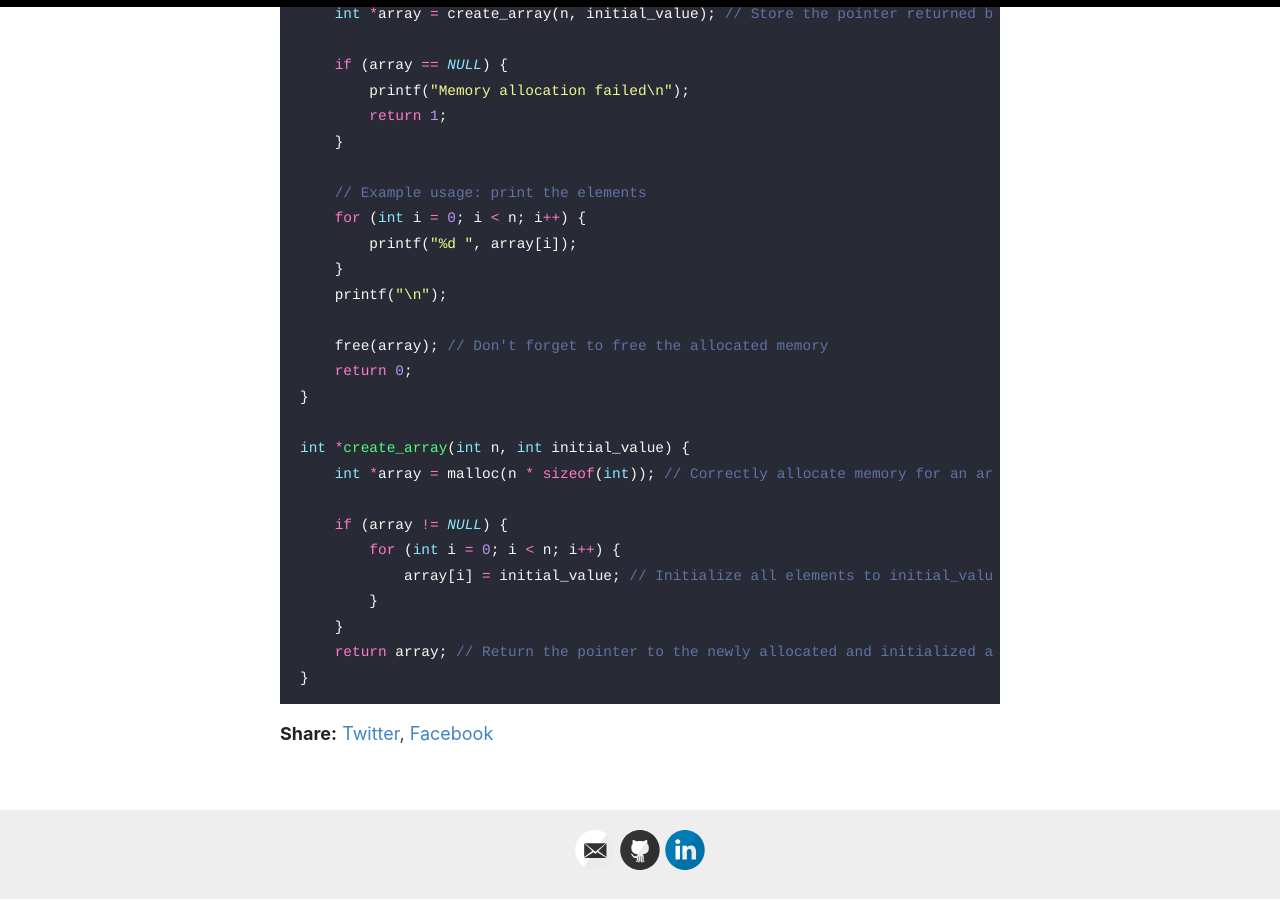
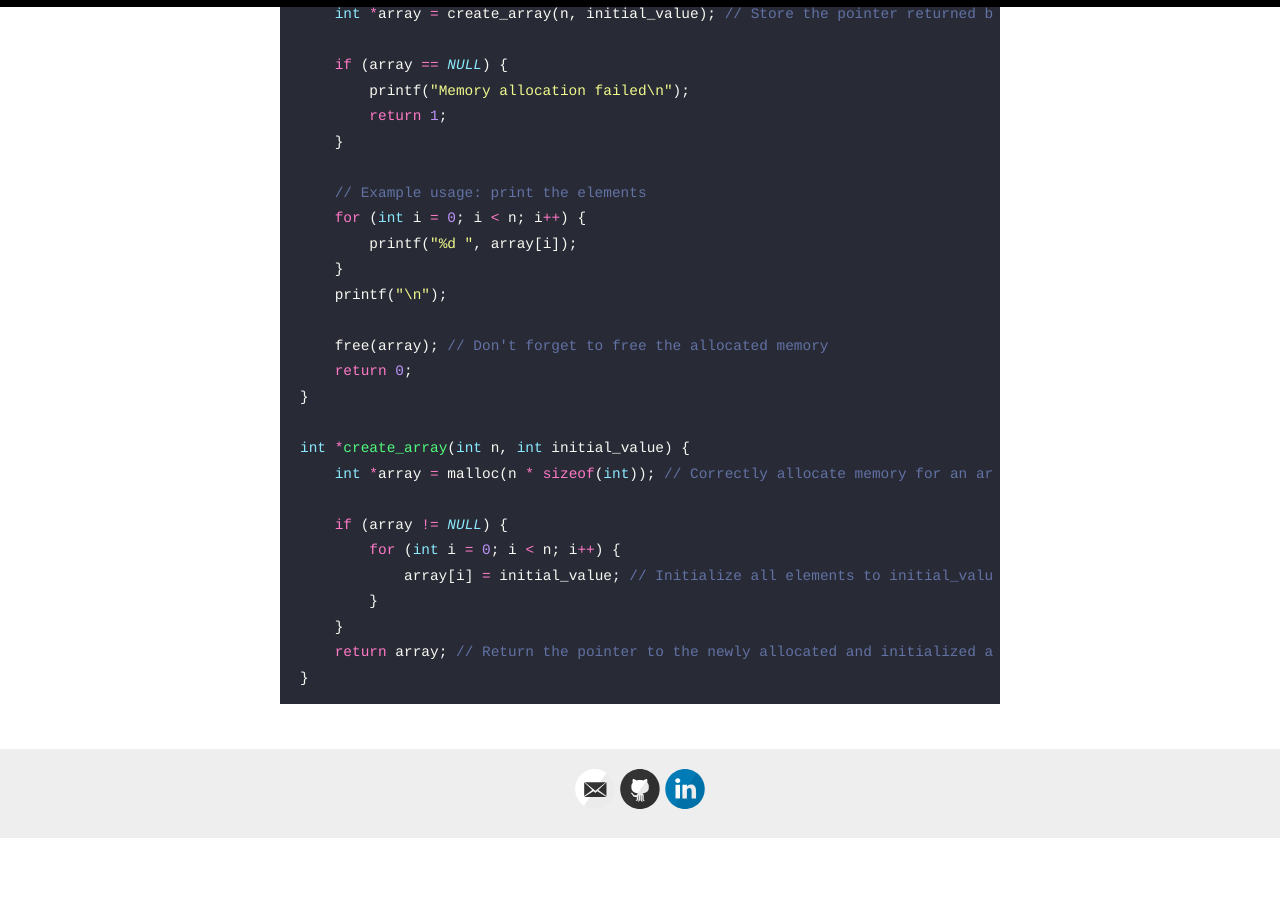
Before and after one commit to Michael-Kummer/github.io, a Jekyll site: the page built from _posts/2024-06-23-Template.md, in a window 1280 px wide and 900 px high, scrolled down 582 px. Built offline with Jekyll 4.4.1, drawn with Linux system fonts in a browser that asks for light colours; after the commit the page ends 1421 px from its top, so only the background shows below that.

Commit message:
Removed share button

```diff
--- a/_layouts/post.html
+++ b/_layouts/post.html
@@ -28,7 +28,6 @@
   </div>
 
   <div>
-    <p><span class="share-box">Share:</span> <a href="http://twitter.com/share?text={{ page.title }}&url={{site.url}}{{page.url}}" target="_blank">Twitter</a>, <a href="https://www.facebook.com/sharer.php?u={{site.url}}{{page.url}}" target="_blank">Facebook</a></p>
   </div>
 
   <!--<div class="date">
```
